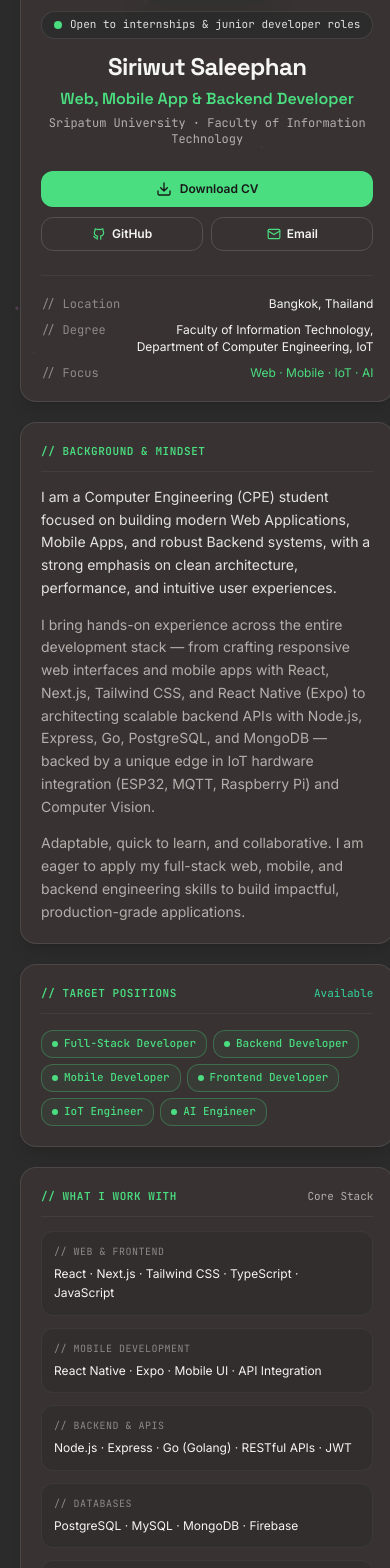
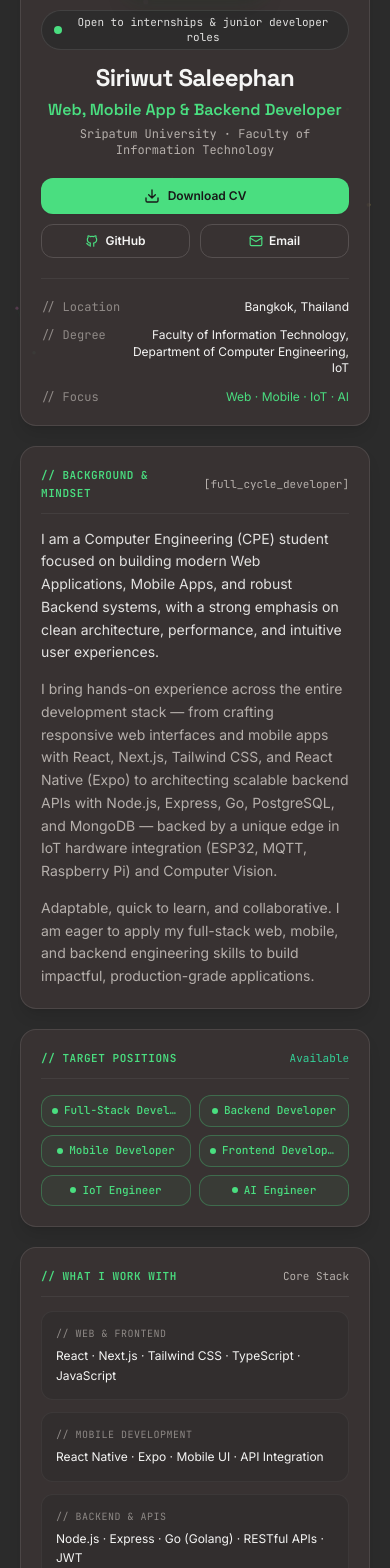
Before and after one commit to V0dka405/Portlio-SIri, a Next.js app: page /about in a window 390 px wide. Shown: the part 432-2000 px from the top of the page. Built offline with nearby package versions, Linux system fonts and the light colour scheme; no server answers.

Commit message:
fix(mobile): fix CSS grid min-w-0 symmetry and role pills grid on mobile

```diff
--- a/app/globals.css
+++ b/app/globals.css
@@ -27,7 +27,7 @@
   }
 
   body {
-    @apply bg-bg font-sans leading-relaxed text-fg antialiased;
+    @apply overflow-x-hidden bg-bg font-sans leading-relaxed text-fg antialiased;
   }
 
   :focus-visible {
--- a/components/About.tsx
+++ b/components/About.tsx
@@ -20,10 +20,10 @@ export default function About() {
           : 'Computer Engineering (CPE) student focused on building high-performance Web Apps, Mobile Apps, and robust Backend systems with IoT/AI integration.'
       }
     >
-      <div className="grid gap-5 sm:gap-8 lg:grid-cols-12 items-start">
+      <div className="grid grid-cols-1 gap-5 sm:gap-8 lg:grid-cols-12 items-start">
         {/* Left Column (5 cols): Profile & Quick Bio Card */}
-        <div className="lg:col-span-5 flex flex-col gap-5 sm:gap-6">
-          <div className="rounded-2xl sm:rounded-3xl border border-white/10 bg-surface/90 p-5 sm:p-7 shadow-lg transition-colors duration-200 hover:border-accent/40">
+        <div className="min-w-0 w-full lg:col-span-5 flex flex-col gap-5 sm:gap-6">
+          <div className="w-full rounded-2xl sm:rounded-3xl border border-white/10 bg-surface/90 p-5 sm:p-7 shadow-lg transition-colors duration-200 hover:border-accent/40">
             {/* Centered Photo */}
             <div className="flex justify-center pb-4 sm:pb-5">
               <ProfilePhoto size="md" />
@@ -31,12 +31,12 @@ export default function About() {
 
             {/* Profile Info */}
             <div className="text-center">
-              <div className="inline-flex items-center gap-2 rounded-full border border-white/10 bg-bg/80 px-3 py-1 text-[11px] sm:text-xs text-muted font-mono mb-3 max-w-full">
+              <div className="inline-flex items-center justify-center gap-2 rounded-full border border-white/10 bg-bg/80 px-3 py-1 text-[11px] sm:text-xs text-muted font-mono mb-3 max-w-full">
                 <span className="relative flex h-2 w-2 shrink-0">
                   <span className="absolute inline-flex h-full w-full animate-ping rounded-full bg-accent opacity-75" />
                   <span className="relative inline-flex h-2 w-2 rounded-full bg-accent" />
                 </span>
-                <span className="text-fg/90 truncate">{t.hero.openToWork}</span>
+                <span className="text-fg/90 leading-snug">{t.hero.openToWork}</span>
               </div>
 
               <h3 className="font-display text-2xl font-bold tracking-tight text-fg">
@@ -52,7 +52,7 @@ export default function About() {
               </p>
 
               {/* Action Buttons */}
-              <div className="mt-6 flex flex-col gap-2.5">
+              <div className="mt-5 sm:mt-6 flex flex-col gap-2.5">
                 <a
                   href={profile.cvPath}
                   download
@@ -62,7 +62,7 @@ export default function About() {
                   <span>Download CV</span>
                 </a>
 
-                <div className="grid grid-cols-2 gap-2">
+                <div className="grid grid-cols-2 gap-2.5">
                   <a
                     href={profile.github}
                     target="_blank"
@@ -82,13 +82,13 @@ export default function About() {
                 </div>
               </div>
 
-              {/* Quick Info Specs */}
-              <div className="mt-6 pt-5 border-t border-line/40 text-left font-mono text-xs space-y-2.5 text-muted">
-                <div className="flex items-center justify-between gap-3">
+              {/* Quick Info Specs — Symmetrical & balanced on both mobile and desktop */}
+              <div className="mt-5 sm:mt-6 pt-5 border-t border-line/40 text-left font-mono text-xs space-y-3 text-muted">
+                <div className="flex items-center justify-between gap-4">
                   <span className="text-muted/70 shrink-0">// Location</span>
                   <span className="text-fg font-sans text-right">Bangkok, Thailand</span>
                 </div>
-                <div className="flex items-start justify-between gap-3">
+                <div className="flex items-start justify-between gap-4">
                   <span className="text-muted/70 shrink-0">// Degree</span>
                   <span className="text-fg font-sans text-right leading-snug">
                     Faculty of Information Technology,
@@ -96,7 +96,7 @@ export default function About() {
                     Department of Computer Engineering, IoT
                   </span>
                 </div>
-                <div className="flex items-center justify-between gap-3">
+                <div className="flex items-center justify-between gap-4">
                   <span className="text-muted/70 shrink-0">// Focus</span>
                   <span className="text-accent font-sans text-right">Web · Mobile · IoT · AI</span>
                 </div>
@@ -106,14 +106,14 @@ export default function About() {
         </div>
 
         {/* Right Column (7 cols): Story, Roles, and Tech Stack */}
-        <div className="lg:col-span-7 flex flex-col gap-5 sm:gap-6">
+        <div className="min-w-0 w-full lg:col-span-7 flex flex-col gap-5 sm:gap-6">
           {/* Background & Mindset */}
-          <div className="rounded-2xl sm:rounded-3xl border border-white/10 bg-surface/90 p-5 sm:p-8 shadow-lg transition-colors duration-200 hover:border-accent/40">
+          <div className="w-full rounded-2xl sm:rounded-3xl border border-white/10 bg-surface/90 p-5 sm:p-8 shadow-lg transition-colors duration-200 hover:border-accent/40">
             <div className="mb-3.5 sm:mb-4 flex items-center justify-between border-b border-line/40 pb-2.5 sm:pb-3">
               <span className="font-mono text-[11px] sm:text-xs font-semibold uppercase tracking-wider text-accent">
                 // Background & Mindset
               </span>
-              <span className="hidden sm:inline font-mono text-xs text-muted">[full_cycle_developer]</span>
+              <span className="font-mono text-[11px] sm:text-xs text-muted">[full_cycle_developer]</span>
             </div>
 
             <div className="space-y-3.5 sm:space-y-4 text-sm sm:text-base leading-relaxed text-muted font-sans">
@@ -135,8 +135,8 @@ export default function About() {
             </div>
           </div>
 
-          {/* Target Positions Card */}
-          <div className="rounded-2xl sm:rounded-3xl border border-white/10 bg-surface/90 p-5 sm:p-7 shadow-lg transition-colors duration-200 hover:border-accent/40">
+          {/* Target Positions Card — symmetrical 2-col grid on mobile, wrap on desktop */}
+          <div className="w-full rounded-2xl sm:rounded-3xl border border-white/10 bg-surface/90 p-5 sm:p-7 shadow-lg transition-colors duration-200 hover:border-accent/40">
             <div className="mb-3 sm:mb-3.5 flex items-center justify-between border-b border-line/40 pb-2.5">
               <span className="font-mono text-[11px] sm:text-xs font-semibold uppercase tracking-wider text-accent">
                 // Target Positions
@@ -144,7 +144,7 @@ export default function About() {
               <span className="font-mono text-[11px] text-emerald-400">Available</span>
             </div>
 
-            <ul className="flex flex-wrap gap-1.5 sm:gap-2 pt-1" aria-label="Target roles">
+            <ul className="grid grid-cols-2 sm:flex sm:flex-wrap gap-2 pt-1" aria-label="Target roles">
               {[
                 'Full-Stack Developer',
                 'Backend Developer',
@@ -155,17 +155,17 @@ export default function About() {
               ].map((role) => (
                 <li
                   key={role}
-                  className="inline-flex items-center gap-1.5 rounded-xl border border-accent/30 bg-accent/5 px-2.5 sm:px-3 py-1 sm:py-1.5 font-mono text-[11px] sm:text-xs font-medium text-accent transition-colors hover:border-accent hover:bg-accent/15"
+                  className="inline-flex items-center justify-center sm:justify-start gap-1.5 rounded-xl border border-accent/30 bg-accent/5 px-2.5 sm:px-3 py-1.5 font-mono text-[11px] sm:text-xs font-medium text-accent transition-colors hover:border-accent hover:bg-accent/15 text-center sm:text-left"
                 >
-                  <span className="h-1.5 w-1.5 rounded-full bg-accent" />
-                  {role}
+                  <span className="h-1.5 w-1.5 shrink-0 rounded-full bg-accent" />
+                  <span className="truncate">{role}</span>
                 </li>
               ))}
             </ul>
           </div>
 
           {/* Core Focus / Tech Stack Card */}
-          <div className="rounded-2xl sm:rounded-3xl border border-white/10 bg-surface/90 p-5 sm:p-7 shadow-lg transition-colors duration-200 hover:border-accent/40">
+          <div className="w-full rounded-2xl sm:rounded-3xl border border-white/10 bg-surface/90 p-5 sm:p-7 shadow-lg transition-colors duration-200 hover:border-accent/40">
             <div className="mb-3.5 sm:mb-4 flex items-center justify-between border-b border-line/40 pb-2.5">
               <span className="font-mono text-[11px] sm:text-xs font-semibold uppercase tracking-wider text-accent">
                 // What I Work With
@@ -174,27 +174,27 @@ export default function About() {
             </div>
 
             <div className="grid grid-cols-1 sm:grid-cols-2 gap-3 sm:gap-3.5 font-mono text-xs">
-              <div className="rounded-xl sm:rounded-2xl border border-line/30 bg-bg/40 p-3 sm:p-3.5">
+              <div className="rounded-xl sm:rounded-2xl border border-line/30 bg-bg/40 p-3.5">
                 <span className="text-muted/70 block text-[10px] sm:text-[11px] uppercase tracking-wider">// Web & Frontend</span>
                 <p className="text-fg mt-1 font-sans text-xs sm:text-[13px] leading-relaxed">React · Next.js · Tailwind CSS · TypeScript · JavaScript</p>
               </div>
-              <div className="rounded-xl sm:rounded-2xl border border-line/30 bg-bg/40 p-3 sm:p-3.5">
+              <div className="rounded-xl sm:rounded-2xl border border-line/30 bg-bg/40 p-3.5">
                 <span className="text-muted/70 block text-[10px] sm:text-[11px] uppercase tracking-wider">// Mobile Development</span>
                 <p className="text-fg mt-1 font-sans text-xs sm:text-[13px] leading-relaxed">React Native · Expo · Mobile UI · API Integration</p>
               </div>
-              <div className="rounded-xl sm:rounded-2xl border border-line/30 bg-bg/40 p-3 sm:p-3.5">
+              <div className="rounded-xl sm:rounded-2xl border border-line/30 bg-bg/40 p-3.5">
                 <span className="text-muted/70 block text-[10px] sm:text-[11px] uppercase tracking-wider">// Backend & APIs</span>
                 <p className="text-fg mt-1 font-sans text-xs sm:text-[13px] leading-relaxed">Node.js · Express · Go (Golang) · RESTful APIs · JWT</p>
               </div>
-              <div className="rounded-xl sm:rounded-2xl border border-line/30 bg-bg/40 p-3 sm:p-3.5">
+              <div className="rounded-xl sm:rounded-2xl border border-line/30 bg-bg/40 p-3.5">
                 <span className="text-muted/70 block text-[10px] sm:text-[11px] uppercase tracking-wider">// Databases</span>
                 <p className="text-fg mt-1 font-sans text-xs sm:text-[13px] leading-relaxed">PostgreSQL · MySQL · MongoDB · Firebase</p>
               </div>
-              <div className="rounded-xl sm:rounded-2xl border border-line/30 bg-bg/40 p-3 sm:p-3.5">
+              <div className="rounded-xl sm:rounded-2xl border border-line/30 bg-bg/40 p-3.5">
                 <span className="text-muted/70 block text-[10px] sm:text-[11px] uppercase tracking-wider">// DevOps & Tools</span>
                 <p className="text-fg mt-1 font-sans text-xs sm:text-[13px] leading-relaxed">Docker · Git/GitHub · Postman · Bun</p>
               </div>
-              <div className="rounded-xl sm:rounded-2xl border border-line/30 bg-bg/40 p-3 sm:p-3.5">
+              <div className="rounded-xl sm:rounded-2xl border border-line/30 bg-bg/40 p-3.5">
                 <span className="text-muted/70 block text-[10px] sm:text-[11px] uppercase tracking-wider">// Edge IoT & AI</span>
                 <p className="text-fg mt-1 font-sans text-xs sm:text-[13px] leading-relaxed">ESP32 (C/C++) · Raspberry Pi · MQTT · PCB Design · CV</p>
               </div>
```
Also changed, not shown: components/Hero.tsx (+4 -4 lines).
